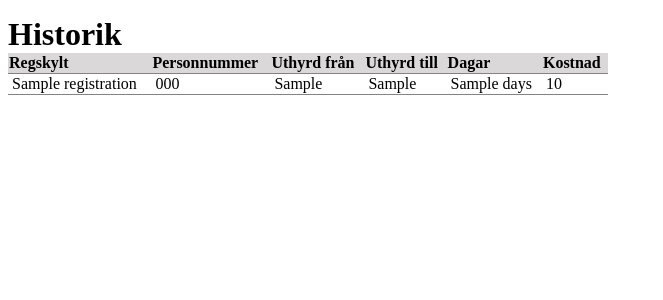
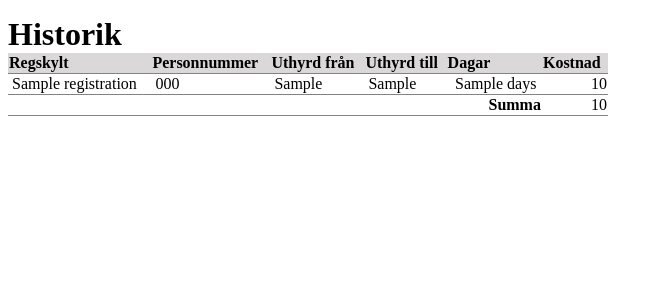
Before and after one commit to nbdehlen/u05-car-rental-nbdehlen, a PHP site: template src/Views/HistoryAll.twig in a window 1280 px wide. Shown: the part 37-337 px from the top of the page, without its empty margins (0-663 px from the left). Run offline with PHP 8.4, Linux system fonts and the light colour scheme; the template is opened without the code that fills it: most values are stand-ins (such as "Sample title", 1, 10 or a date in 2020); some libraries are stand-ins or nearby versions.

Commit message:
Add basic styling for sum in historyAll view

```diff
--- a/src/Views/HistoryAll.twig
+++ b/src/Views/HistoryAll.twig
@@ -10,17 +10,23 @@
   <th> Dagar </th>
   <th> Kostnad </th>
 
+{% set totalCost = 0 %}
   {%  for value in historyPrice %}
   <tr>
         <td> {{ value.Registration }}</td>
         <td> {{ value["Personal number"] }}</td>
         <td> {{ value["Rented from"] }}</td>
         <td> {{ value["Rented until"] }} </td>
-        <td> {{ value.Days }} </td>
-        <td> {{ value.Cost }} </td>
+        <td style="text-align: center;"> {{ value.Days }} </td>
+        <td style="text-align: right;"> {{ value.Cost }} </td>
   </tr>
+
+  {% set totalCost = totalCost + value.Cost %}
   {%  endfor %}
-
-  </table>
+  <tr>
+      <td colspan="5" style="text-align: right; font-weight: bold;"> Summa </td>
+      <td style="text-align: right;"> {{ totalCost }}  </td>
+  </tr>
+</table>
 
 {% include '/Partials/bottom.html' %}
--- a/src/Views/Partials/top.html
+++ b/src/Views/Partials/top.html
@@ -5,6 +5,6 @@
     <meta name="viewport" content="width=device-width, initial-scale=1.0">
     <meta http-equiv="X-UA-Compatible" content="ie=edge">
     <title>Car Rental</title>
-    <link rel="stylesheet" href="../style/style.css">
+    <link rel="stylesheet" type="text/css" href="../../../style/style.css">
 </head>
 <body>
--- a/style/style.css
+++ b/style/style.css
@@ -15,6 +15,7 @@ table{
 
 tr {
     text-align: left;
+    border-bottom: 1px solid rgb(134, 130, 130);
 }
 
 td {
@@ -22,11 +23,14 @@ td {
    padding-left: 4px;
 }
 
-tr {
-   border-bottom: 1px solid rgb(134, 130, 130);
-   /* background-color: rgb(218, 216, 216);*/
-}
-
 th {
     background-color: rgb(218, 216, 216);
 }
+
+#sum {
+    font-weight: bold;
+}
+
+#cost {
+    text-align: right;
+}
--- a/todo.txt
+++ b/todo.txt
@@ -41,9 +41,9 @@ XX days in personnummer isnt calculating correctly in JS XX
 
 XX  History days and cost are wrong. XX
 
-no edit on cars and customers while rented out
+XX no edit on cars and customers while rented out XX
 
-Add Sum
+XX Add Sum XX
 
 
 Personal number i cars? går att använda?
```
